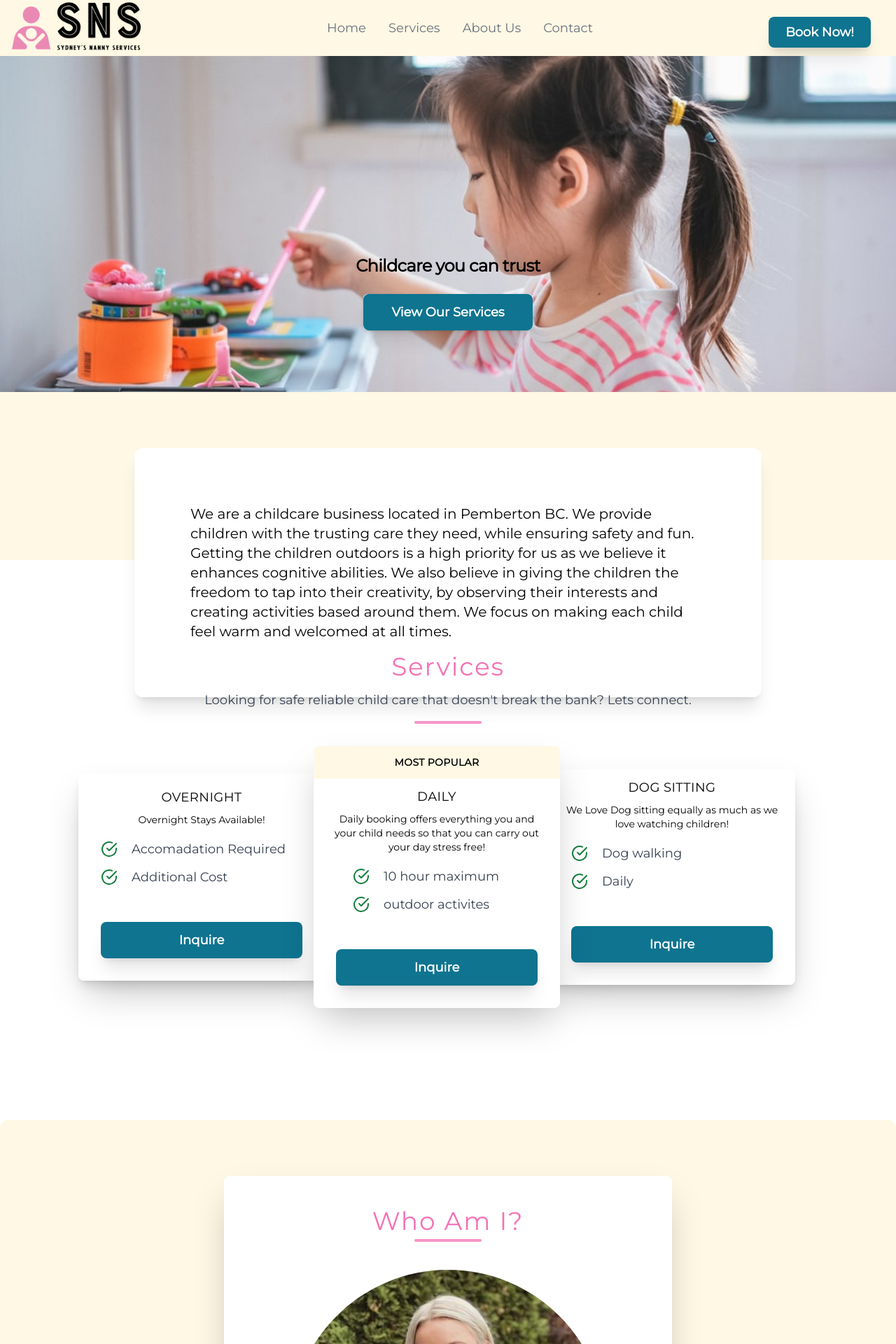
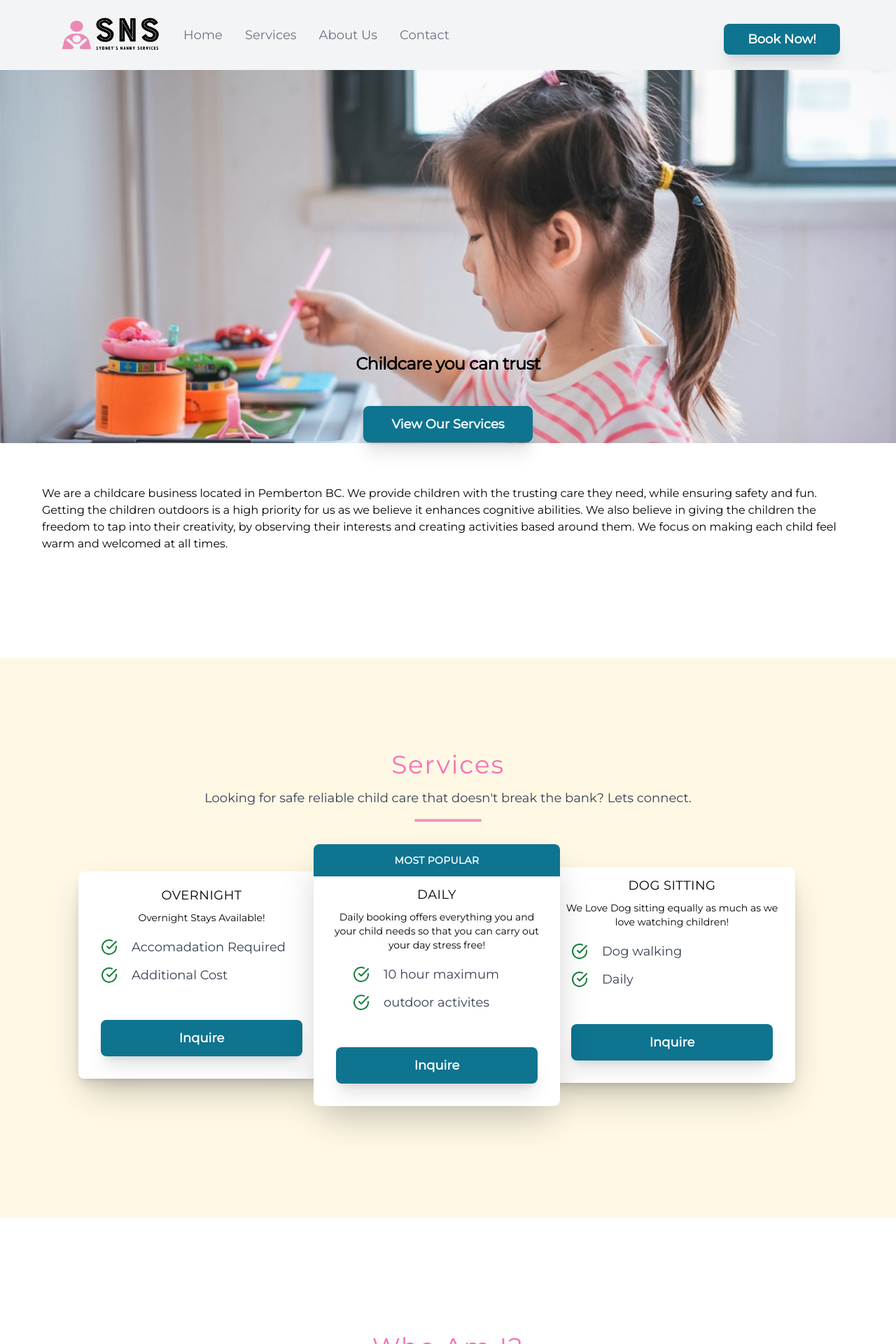
Before and after one commit to QuinAiton/SydneysNannyServices, a Next.js app: page / in a window 1280 px wide. Shown: the top 1920 px of the page at 70% size. Built offline with nearby package versions, Linux system fonts and the light colour scheme.

Commit message:
Creates mobile view and adds responsive nav

```diff
--- a/components/JumboTron.jsx
+++ b/components/JumboTron.jsx
@@ -1,22 +1,16 @@
 import React from "react";
 import Image from "next/image";
-import childpaintimage from "../public/childPainting.svg";
 const JumboTron = () => {
   return (
-    <div className="h-screen w-screen bg-[#fef8e4]" id="home">
-      <div className="relative h-[70vh] w-screen ">
-        <Image
-          layout="fill"
-          objectFit="cover"
-          objectPosition="center"
-          quality={100}
-          src={childpaintimage}
-          alt={"child painting"}
-        />
-        <h2 className=" relative pt-[45vh] text-center text-2xl font-bold leading-9 tracking-tight text-black sm:text-2xl sm:leading-10">
+    <div
+      className=" w-screen min-h-screen grid grid-rows-3 bg-secondary"
+      id="home"
+    >
+      <div className="w-screen md:row-span-2 bg-[url('/childPainting.svg')] bg-no-repeat bg-contain md:bg-cover bg-top">
+        <h2 className="pt-[30vh] md:pt-[50vh] text-center text-2xl font-bold leading-9 tracking-tight text-black sm:text-2xl sm:leading-10">
           Childcare you can trust
         </h2>
-        <div className="justify-cente relative flex justify-center pt-5">
+        <div className="flex justify-center pt-10">
           <div className="inline-flex rounded-md bg-white shadow">
             <a
               href="#services"
@@ -33,8 +27,8 @@ const JumboTron = () => {
           </div>
         </div>
       </div>
-      <div className="mx-auto mt-20 h-auto w-[70vw] rounded-xl bg-white p-10 shadow-xl ">
-        <h2 className="text-left text-xl m-10">
+      <div className="w-full h-auto row-span-2 mx-auto md:mt-0 mt-20 rounded-xl md:p-5">
+        <h2 className="text-left text-md m-10">
           We are a childcare business located in Pemberton BC. We provide
           children with the trusting care they need, while ensuring safety and
           fun. Getting the children outdoors is a high priority for us as we
--- a/components/Nav.jsx
+++ b/components/Nav.jsx
@@ -1,65 +1,126 @@
-import React from "react";
+import React, { useState } from "react";
 import Image from "next/image";
 import Link from "next/link";
+
 const Nav = () => {
+  const [isHidden, setIsHidden] = useState(true);
+
   return (
-    <nav className="  bg-[#fef8e4] h-[10vh] w-screen px-5 py-2.5 sm:px-4 fixed z-20 flex justify-between items-center">
-      <div className="flex justify-center">
-        <Image src="/logo.png" height={150} width={200} />
-      </div>
-      <div className="flex md:order-2">
-        <button
-          type="button"
-          className="mr-5 mt-3 block w-full rounded-lg bg-cyan-700 px-6 py-2 h-1/2 text-lg font-semibold text-white shadow-xl ring-cyan-700 ring-offset-2
+    <nav class="bg-gray-100">
+      <div class="max-w-6xl mx-auto px-4">
+        <div class="flex justify-between">
+          <div class="flex space-x-4">
+            {/* <!-- logo --> */}
+            <div>
+              <a
+                href="#"
+                class="flex items-center px-2 text-gray-700 hover:text-gray-900"
+              >
+                <Image src="/logo.png" height={100} width={150} />
+              </a>
+            </div>
+
+            {/* <!-- primary nav --> */}
+            <div class="hidden md:flex items-center justify-between space-x-1">
+              <ul className="mt-4 flex flex-col md:mt-0 md:flex-row md:space-x-8 md:text-sm md:font-medium">
+                <li>
+                  <Link href="#home">
+                    <a
+                      className=" text-lg text-gray-500 hover:text-pink-400
+"
+                      aria-current="page"
+                    >
+                      Home
+                    </a>
+                  </Link>
+                </li>
+                <li>
+                  <Link href="#services">
+                    <a
+                      className=" text-lg text-gray-500 hover:text-pink-400
+"
+                    >
+                      Services
+                    </a>
+                  </Link>
+                </li>
+                <li>
+                  <Link href="#about">
+                    <a
+                      className=" text-lg text-gray-500 hover:text-pink-400
+"
+                    >
+                      About Us
+                    </a>
+                  </Link>
+                </li>
+                <li>
+                  <Link href="#contact">
+                    <a
+                      className=" text-lg text-gray-500 hover:text-pink-400
+"
+                    >
+                      Contact
+                    </a>
+                  </Link>
+                </li>
+              </ul>
+            </div>
+          </div>
+
+          {/* <!-- secondary nav --> */}
+          <div class="hidden md:flex items-center space-x-1">
+            <a href="#contact">
+              <button
+                type="button"
+                className="mr-5 mt-3 block w-full rounded-lg bg-cyan-700 px-6 py-2 h-1/2 text-lg font-semibold text-white shadow-xl ring-cyan-700 ring-offset-2
                       transition
                       duration-300
                       ease-in-out
                       hover:bg-pink-400
                       focus:outline-none
                       focus:ring-2"
-        >
-          Book Now!
-        </button>
-        <button
-          data-collapse-toggle="mobile-menu-4"
-          type="button"
-          className="inline-flex items-center rounded-lg p-2 text-sm text-gray-500 hover:bg-gray-100 focus:outline-none focus:ring-2 focus:ring-gray-200 dark:text-gray-400 dark:hover:bg-gray-700 dark:focus:ring-gray-600 md:hidden"
-          aria-controls="mobile-menu-4"
-          aria-expanded="false"
-        >
-          <span className="sr-only">Open main menu</span>
-          <svg
-            className="h-6 w-6"
-            fill="currentColor"
-            viewBox="0 0 20 20"
-            xmlns="http://www.w3.org/2000/svg"
-          >
-            <path
-              fillRule="evenodd"
-              d="M3 5a1 1 0 011-1h12a1 1 0 110 2H4a1 1 0 01-1-1zM3 10a1 1 0 011-1h12a1 1 0 110 2H4a1 1 0 01-1-1zM3 15a1 1 0 011-1h12a1 1 0 110 2H4a1 1 0 01-1-1z"
-              clipRule="evenodd"
-            ></path>
-          </svg>
-          <svg
-            className="hidden h-6 w-6"
-            fill="currentColor"
-            viewBox="0 0 20 20"
-            xmlns="http://www.w3.org/2000/svg"
-          >
-            <path
-              fillRule="evenodd"
-              d="M4.293 4.293a1 1 0 011.414 0L10 8.586l4.293-4.293a1 1 0 111.414 1.414L11.414 10l4.293 4.293a1 1 0 01-1.414 1.414L10 11.414l-4.293 4.293a1 1 0 01-1.414-1.414L8.586 10 4.293 5.707a1 1 0 010-1.414z"
-              clipRule="evenodd"
-            ></path>
-          </svg>
-        </button>
+              >
+                Book Now!
+              </button>
+            </a>
+          </div>
+
+          {/* <!-- mobile button goes here --> */}
+          <div class="md:hidden flex items-center">
+            <button
+              class="mobile-menu-button"
+              onClick={() => setIsHidden(!isHidden)}
+            >
+              <svg
+                class="w-6 h-6"
+                xmlns="http://www.w3.org/2000/svg"
+                fill="none"
+                viewBox="0 0 24 24"
+                stroke="currentColor"
+              >
+                <path
+                  stroke-linecap="round"
+                  stroke-linejoin="round"
+                  stroke-width="2"
+                  d="M4 6h16M4 12h16M4 18h16"
+                />
+              </svg>
+            </button>
+          </div>
+        </div>
       </div>
+
+      {/* <!-- mobile menu --> */}
       <div
-        className="hidden w-full items-center justify-between md:order-1 md:flex md:w-auto"
-        id="mobile-menu-4"
+        class={
+          isHidden
+            ? "mobile-menu hidden md:hidden"
+            : "mobile-menu flex flex-col items-center content-center md:hidden"
+        }
       >
         <ul className="mt-4 flex flex-col md:mt-0 md:flex-row md:space-x-8 md:text-sm md:font-medium">
-          <li>
+          <li className="text-center">
             <Link href="#home">
               <a
                 className=" text-lg text-gray-500 hover:text-pink-400
@@ -70,7 +131,7 @@ const Nav = () => {
               </a>
             </Link>
           </li>
-          <li>
+          <li className="text-center">
             <Link href="#services">
               <a
                 className=" text-lg text-gray-500 hover:text-pink-400
@@ -80,7 +141,7 @@ const Nav = () => {
               </a>
             </Link>
           </li>
-          <li>
+          <li className="text-center">
             <Link href="#about">
               <a
                 className=" text-lg text-gray-500 hover:text-pink-400
@@ -90,7 +151,7 @@ const Nav = () => {
               </a>
             </Link>
           </li>
-          <li>
+          <li className="text-center">
             <Link href="#contact">
               <a
                 className=" text-lg text-gray-500 hover:text-pink-400
@@ -100,6 +161,20 @@ const Nav = () => {
               </a>
             </Link>
           </li>
+          <li className="text-center">
+            <button
+              type="button"
+              className="mr-5 mt-3 block w-full rounded-lg bg-cyan-700 px-6 py-2 h-1/2 text-lg font-semibold text-white shadow-xl ring-cyan-700 ring-offset-2
+                      transition
+                      duration-300
+                      ease-in-out
+                      hover:bg-pink-400
+                      focus:outline-none
+                      focus:ring-2"
+            >
+              Book Now!
+            </button>
+          </li>
         </ul>
       </div>
     </nav>
--- a/components/Services.jsx
+++ b/components/Services.jsx
@@ -4,7 +4,7 @@ const Services = () => {
   return (
     <section
       id="services"
-      className="container mx-auto max-w-full h-screen py-24 px-6 flex flex-col items-center justify-center"
+      className="mx-auto max-w-full min-h-screen m-10 md:py-24 px-6 flex flex-col items-center justify-center bg-[#fef8e4]"
     >
       <h1 className="text-center text-4xl font-medium leading-snug tracking-wider text-pink-400">
         Services
@@ -74,8 +74,11 @@ const Services = () => {
                   </li>
                 </ul>
               </div>
-              <div className=" flex items-center p-8  uppercase">
-                <a href="#Contact"></a>
+              <div>
+                <a
+                  href="#contact"
+                  className=" flex items-center p-8  uppercase"
+                >
                   <button
                     className="mt-3 block w-full
 	rounded-lg bg-cyan-700 px-6 py-3
@@ -89,11 +92,12 @@ const Services = () => {
                   >
                     Inquire
                   </button>
+                </a>
               </div>
             </div>
           </div>
           <div className="relative z-10 my-8 w-full max-w-md rounded-lg bg-white shadow-2xl sm:my-5 sm:w-2/3 lg:w-1/3">
-            <div className="rounded-t-lg bg-[#fef8e4] py-4 text-center text-sm font-semibold uppercase leading-none tracking-wide text-black">
+            <div className="rounded-t-lg bg-cyan-700 py-4 text-center text-sm font-semibold uppercase leading-none tracking-wide text-white">
               Most Popular
             </div>
             <h1 className="p-3 pb-0 text-center text-lg font-medium uppercase tracking-wide">
@@ -149,7 +153,8 @@ const Services = () => {
                 </li>
               </ul>
             </div>
-            <div className=" flex items-center p-8  uppercase">
+            <div>
+              <a href="#contact" className=" flex items-center p-8  uppercase">
                 <button
                   className="mt-3 block w-full
 	rounded-lg bg-cyan-700 px-6 py-3
@@ -163,6 +168,7 @@ const Services = () => {
                 >
                   Inquire
                 </button>
+              </a>
             </div>
           </div>
           <div className="relative z-0 my-8 w-11/12 max-w-sm rounded-lg shadow-lg sm:my-5 sm:w-3/5 md:-ml-4 lg:w-1/3">
@@ -219,7 +225,8 @@ const Services = () => {
                 </ul>
               </div>
 
-              <div className=" flex items-center p-8  uppercase">
+              <div>
+                <a href="#contact" className="flex items-center p-8  uppercase">
                   <button
                     className="mt-3 block w-full
 	rounded-lg bg-cyan-700 px-6 py-3
@@ -233,6 +240,7 @@ const Services = () => {
                   >
                     Inquire
                   </button>
+                </a>
               </div>
             </div>
           </div>
--- a/pages/index.jsx
+++ b/pages/index.jsx
@@ -7,13 +7,13 @@ import About from "../components/About.jsx";
 import Contact from "../components/Contact";
 const index = () => {
   return (
-    <html className="scroll-smooth overflow-x-hidden font-Montserrat ">
+    <div className="font-Montserrat ">
       <Nav />
       <JumboTron />
       <Services />
       <About />
       <Contact />
-    </html>
+    </div>
   );
 };
 
--- a/tailwind.config.js
+++ b/tailwind.config.js
@@ -4,10 +4,11 @@ module.exports = {
   content: [
     "./pages/**/*.{js,ts,jsx,tsx}",
     "./components/**/*.{js,ts,jsx,tsx}",
+    "./src/globals/**/*.{js,ts,jsx,tsx}",
   ],
   theme: {
     extend: {
-      primary: "#fef8e4",
+      primary: "[#fef8e4]",
       secondary: "white",
       tertiary: "pink-400",
       buttonPrimary: "black",
```
Also changed, not shown: components/About.jsx (+7 -8 lines), components/Contact.jsx (+15 -58 lines). Lines whose indentation alone changed are shown as unchanged.
